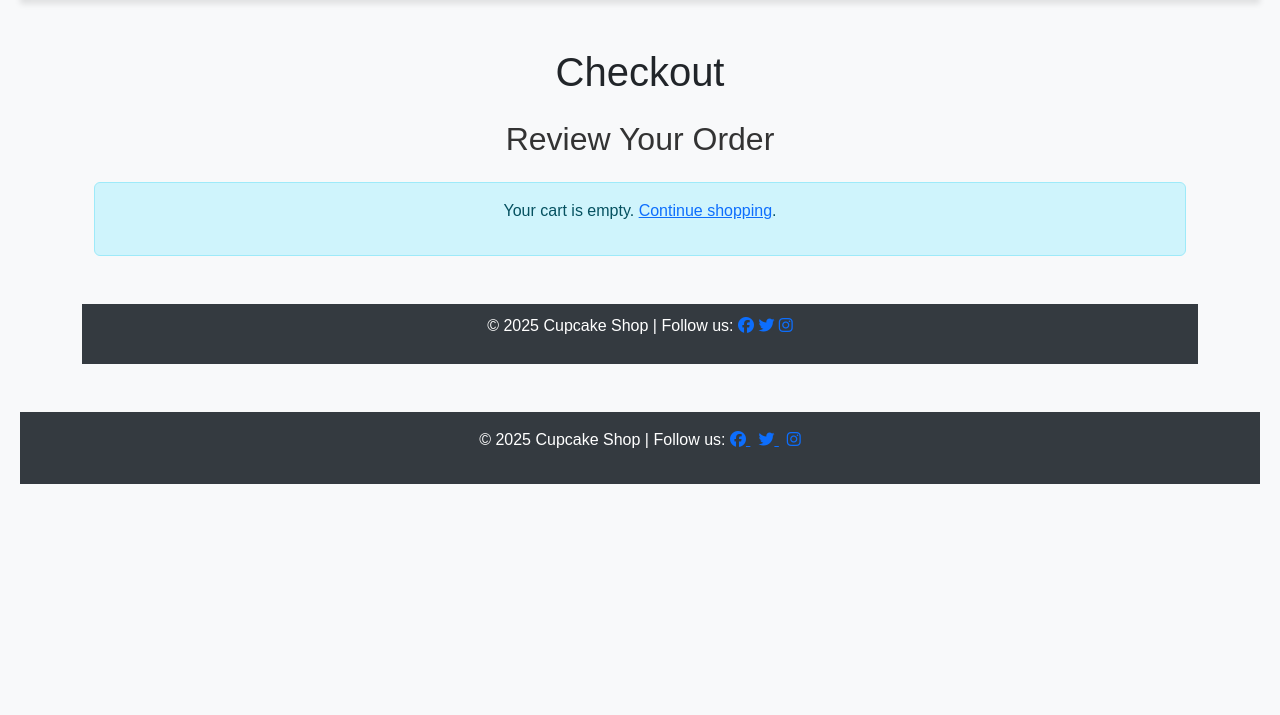
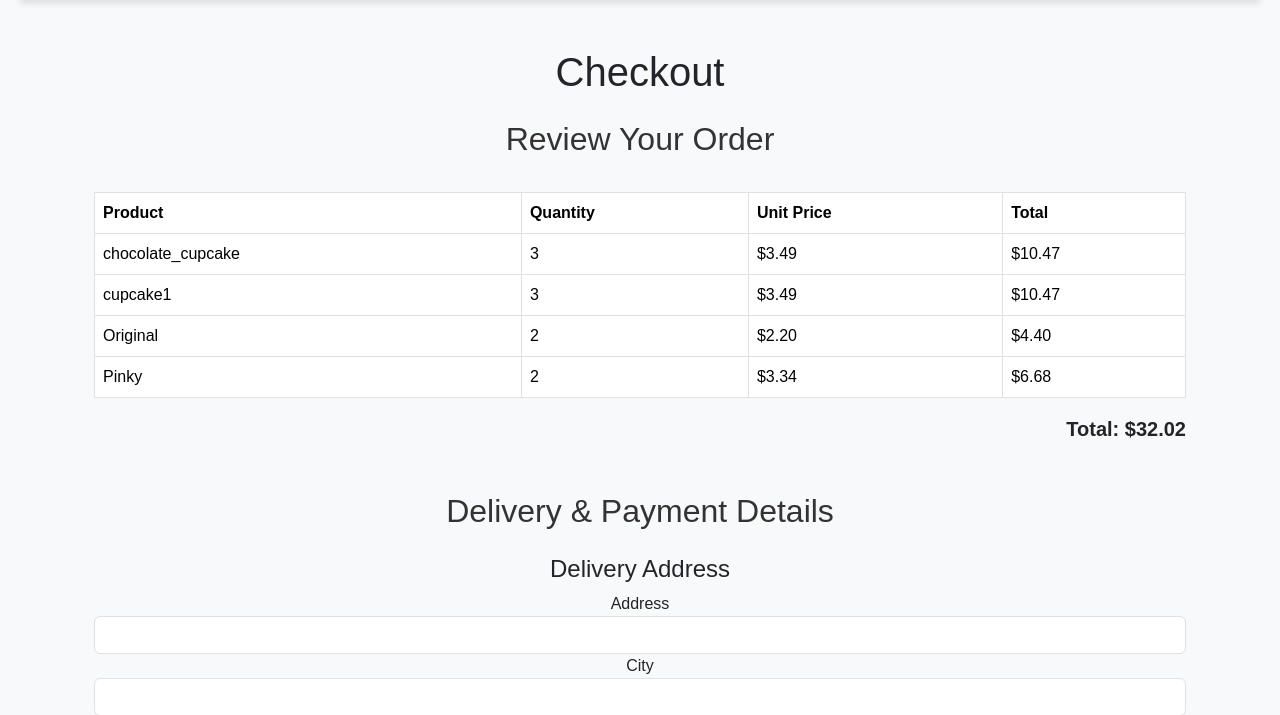
Before and after one commit to Apostle01/Cupcake-Shop, a Django app: page /checkout/ in a window 1280 px wide. Shown: the part 76-791 px from the top of the page. Before the commit the page ends 560 px from the top, so only its background shows below. Run offline with Django 5.2, Linux system fonts and the light colour scheme; a user stored in the database is signed in; data comes from the database, SQL or seed files in the repository; some libraries are stand-ins or nearby versions.

Commit message:
modified:   shop/models.py         modified:   shop/templates/shop/checkout.html         modified:   shop/views.py

```diff
--- a/shop/models.py
+++ b/shop/models.py
@@ -57,6 +57,7 @@ class CartItem(models.Model):
     def __str__(self):
         return f"{self.quantity} x {self.cupcake.name} in {self.cart}"
 
+    @property
     def total_price(self):
         return self.cupcake.price * self.quantity
 
--- a/shop/templates/shop/checkout.html
+++ b/shop/templates/shop/checkout.html
@@ -145,13 +145,4 @@
         });
     });
 </script>
-
-<!-- Footer -->
-<footer class="text-center mt-5">
-    <p>© 2025 Cupcake Shop | Follow us:
-        <a href="#" class="text-decoration-none"><i class="fab fa-facebook"></i></a>
-        <a href="#" class="text-decoration-none"><i class="fab fa-twitter"></i></a>
-        <a href="#" class="text-decoration-none"><i class="fab fa-instagram"></i></a>
-    </p>
-</footer>
 {% endblock %}
--- a/shop/views.py
+++ b/shop/views.py
@@ -102,30 +102,19 @@ def update_cart(request, item_id):
     return redirect("view_cart")
 
 # -------------------- Checkout & Payment --------------------
-@login_required
 def checkout(request):
-    cart, _ = Cart.objects.get_or_create(user=request.user)
-    items = cart.items.all()
-    total_price = sum(item.cupcake.price * item.quantity for item in items)
+    # Get the cart for the current user
+    cart = Cart.objects.filter(user=request.user).first()
 
-    if request.method == "POST":
-        try:
-            # Process payment with Stripe
-            charge = stripe.Charge.create(
-                amount=int(total_price * 100),  # Convert to cents
-                currency="usd",
-                description="Cupcake Shop Purchase",
-                source=request.POST.get("stripeToken")
-            )
-            # Clear the cart after successful payment
-            cart.items.all().delete()
-            messages.success(request, "Payment successful! Your order has been placed.")
-            return redirect("order_confirmation")
-        except stripe.error.StripeError as e:
-            messages.error(request, f"Payment failed: {e}")
-            return redirect("checkout")
+    if cart:
+        # Get all cart items for the user's cart
+        cart_items = CartItem.objects.filter(cart=cart)
+        cart_total = sum(item.cupcake.price * item.quantity for item in cart_items)
+    else:
+        cart_items = []
+        cart_total = 0
 
-    return render(request, "shop/checkout.html", {"cart": cart, "items": items, "total_price": total_price})
+    return render(request, 'shop/checkout.html', {'cart_items': cart_items, 'cart_total': cart_total})
 
 def process_checkout(request):
     if request.method == 'POST':
```
